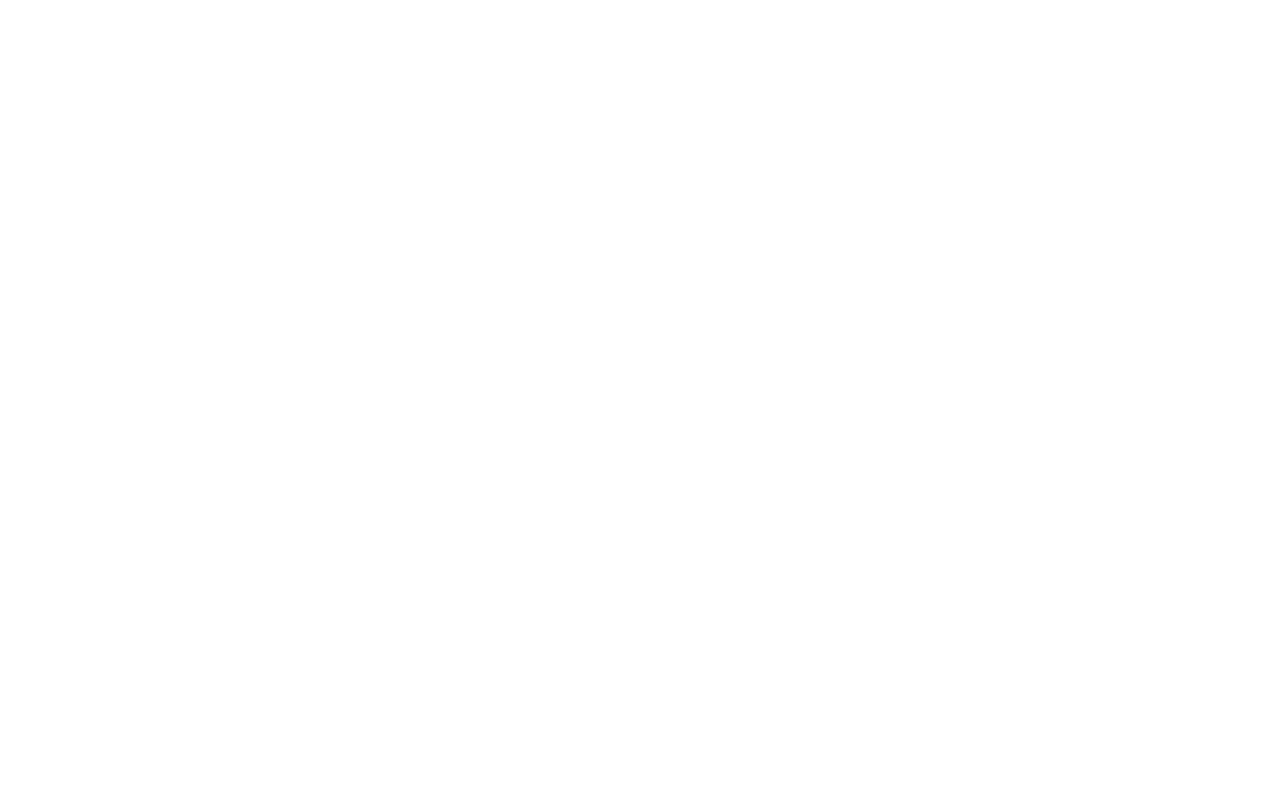
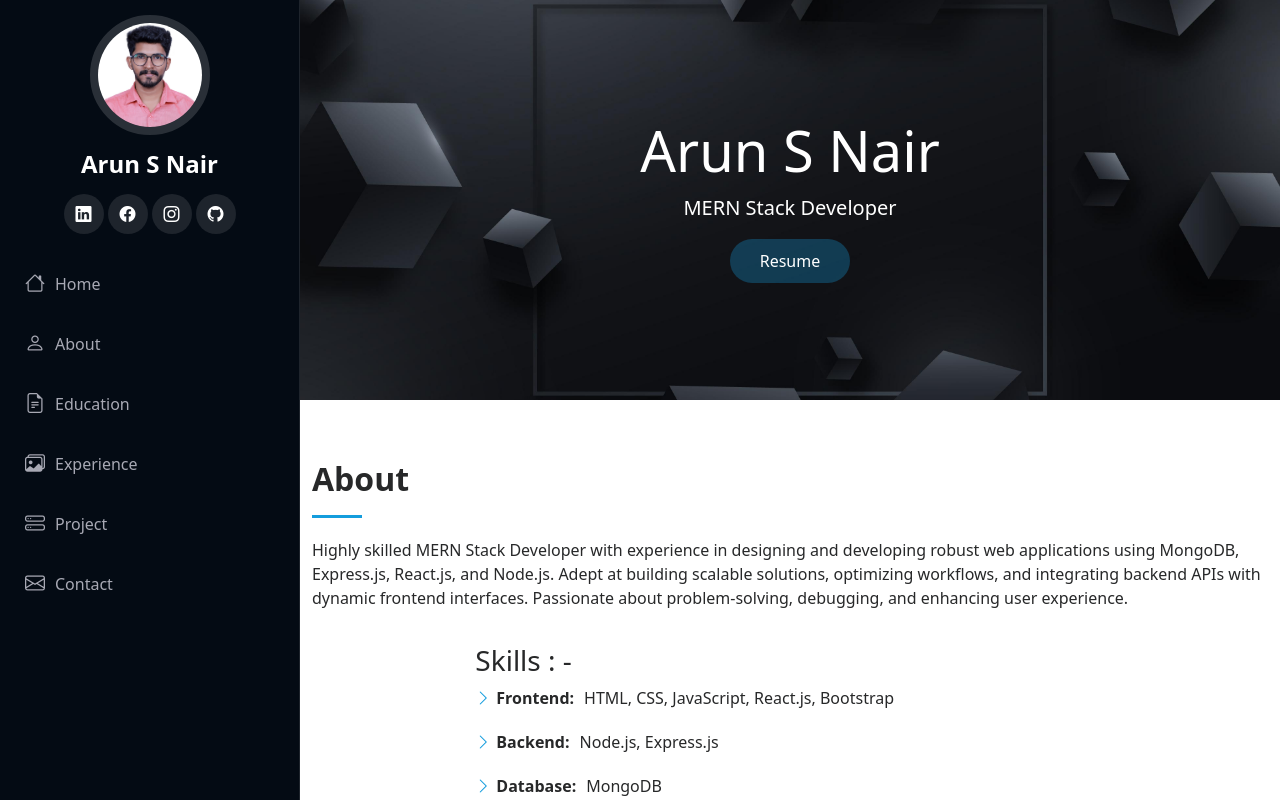
Before and after one commit to ARUNSNAIR1997/personal-page, a React (Vite) app: page / in a window 1280 px wide. Before the commit this address had no page. Shown: the top 802 px of the page. Built offline with nearby package versions, Linux system fonts and the light colour scheme.

Commit message:
path change

```diff
--- a/src/App.jsx
+++ b/src/App.jsx
@@ -21,7 +21,7 @@
     <BrowserRouter>
       <Routes>
         <Route path="/side" element={<SideBar/>}/>
-        <Route path='/home' element={<HomePage/>}/>
+        <Route path='/' element={<HomePage/>}/>
         <Route path='/about' element={<AboutPage/>}/>
         <Route path='/education' element={<Education/>}/>
         <Route path='/experience' element={<Experience/>}/>
```
